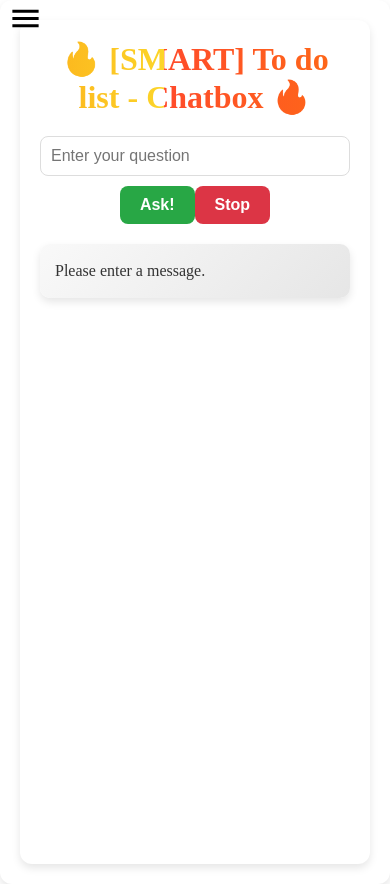
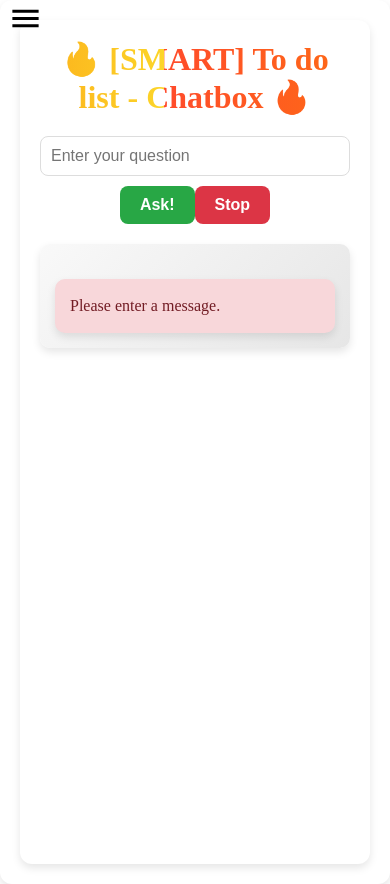
Before and after one commit to gianghitran/NT208.P21.ATTN_Personal-Smart-Scheduling-System-with-AI, a React (Vite) app in the folder Workspace/App/client/: page /Chatbox in a window 390 px wide. Both pictures are taken after a click on the button "Ask!". Built offline with nearby package versions, Linux system fonts and the light colour scheme.

Commit message:
chatbox  mobile friendly

```diff
--- a/Workspace/App/client/src/Components/Chatbox/Chatbox.jsx
+++ b/Workspace/App/client/src/Components/Chatbox/Chatbox.jsx
@@ -4,14 +4,15 @@ import DOMPurify from "dompurify"; // npm install dompurify
 import "./chatbox.css";
 
 const Chatbox = () => {
+
   const [input, setInput] = useState("");
-  const [response, setResponse] = useState("");
+  const [messages, setMessages] = useState([]); // lịch sử tin nhắn
   const [loading, setLoading] = useState(false);
-  const controllerRef = useRef(null); // Lưu trữ AbortController
+  const controllerRef = useRef(null);
 
   const sendMessage = async () => {
     if (!input.trim()) {
-      setResponse("Please enter a message.");
+      setMessages((prev) => [{ text: "Please enter a message.", type: "error" }, ...prev]);
       return;
     }
 
@@ -23,7 +24,7 @@ const Chatbox = () => {
     const { signal } = controllerRef.current;
 
     setLoading(true);
-    setResponse("Loading...");
+    setMessages((prev) => [{ text: "Loading...", type: "loading" }, ...prev]);
 
     try {
       const res = await fetch("https://openrouter.ai/api/v1/chat/completions", {
@@ -39,28 +40,32 @@ const Chatbox = () => {
           model: "cognitivecomputations/dolphin3.0-r1-mistral-24b:free",
           messages: [{ role: "user", content: input }],
         }),
+        signal,
       });
 
       const data = await res.json();
       const markdownText =
         data.choices?.[0]?.message?.content || "No response received.";
 
-      setResponse(DOMPurify.sanitize(markdownText));
+      setMessages((prev) => [
+        { text: DOMPurify.sanitize(markdownText), type: "response" },
+        ...prev,
+      ]);
     } catch (error) {
-      setResponse("Error: " + error.message);
+      setMessages((prev) => [{ text: "Error: " + error.message, type: "error" }, ...prev]);
     }
 
     setLoading(false);
   };
+
   const stopChat = () => {
     if (controllerRef.current) {
       controllerRef.current.abort();
       controllerRef.current = null;
     }
     setLoading(false);
-        setResponse("Chat stopped. You can ask another question.");
+    setMessages((prev) => [{ text: "Chat stopped. You can ask another question.", type: "error" }, ...prev]);
   };
-
 
 
   return (
@@ -95,7 +100,7 @@ const Chatbox = () => {
           onChange={(e) => setInput(e.target.value)}
           onKeyDown={(e) => e.key === "Enter" && sendMessage()}
         />
-      </div>
+      </div >
       <button className="btn btn-success" onClick={sendMessage} disabled={loading}>
         {loading ? "Loading..." : "Ask!"}
       </button>
@@ -105,8 +110,14 @@ const Chatbox = () => {
 
       {/* Hiển thị phản hồi từ chatbot */}
       <div className="response">
-        <div dangerouslySetInnerHTML={{ __html: response }} />
+        {messages.map((msg, index) => (
+            <div key={index} className={`response ${msg.type}`}>
+
+              <div dangerouslySetInnerHTML={{ __html: msg.text }} />
             </div>
+        ))}
+        </div>
+
     </div>
   );
 };
--- a/Workspace/App/client/src/Components/Chatbox/chatbox.css
+++ b/Workspace/App/client/src/Components/Chatbox/chatbox.css
@@ -78,8 +78,7 @@ button {
 
 /* Loading hiệu ứng */
 .response.loading {
-  background: #ffeeba;
-  color: #856404;
+  color: #28a745;
   font-style: italic;
 }
 
```
Lines whose indentation alone changed are shown as unchanged.
